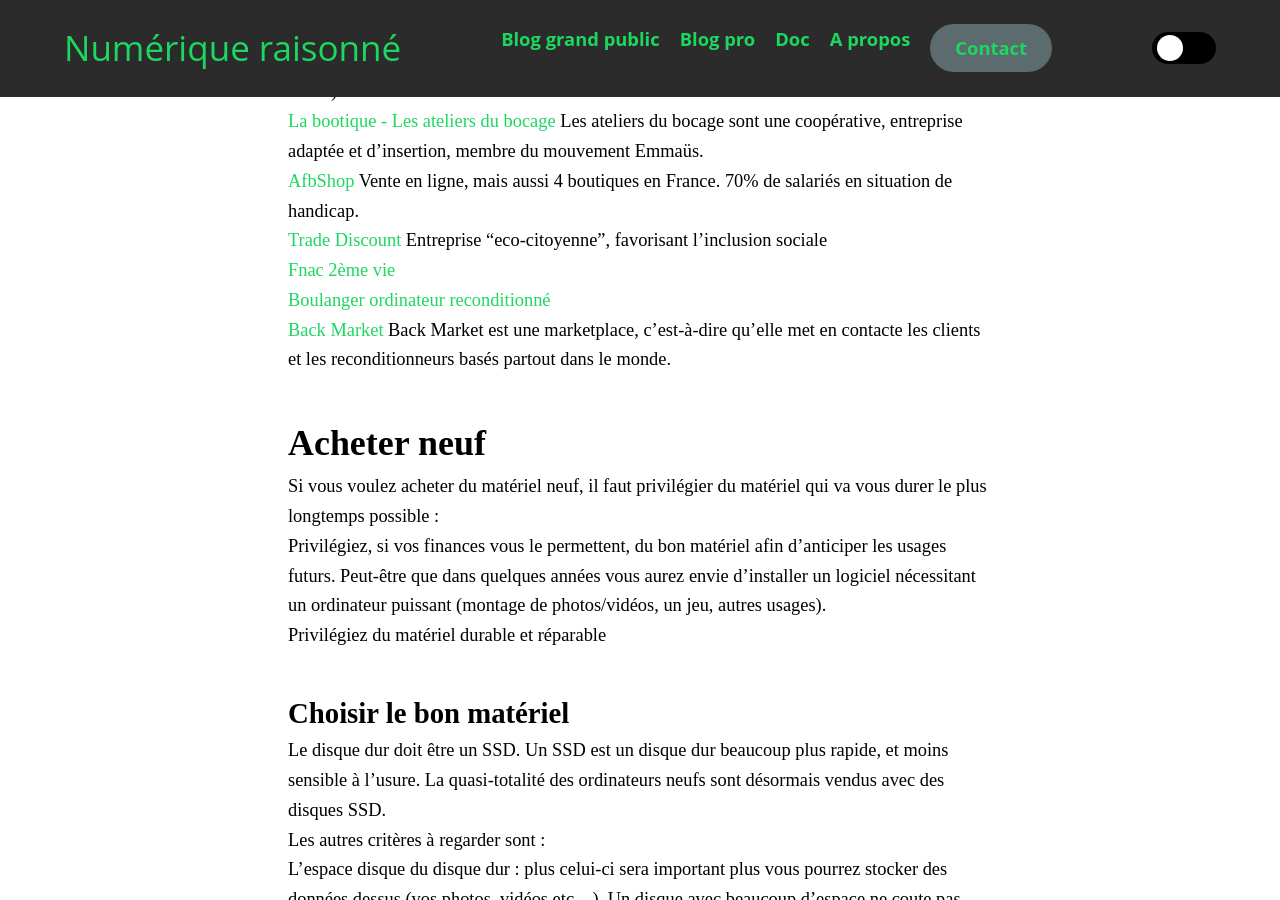
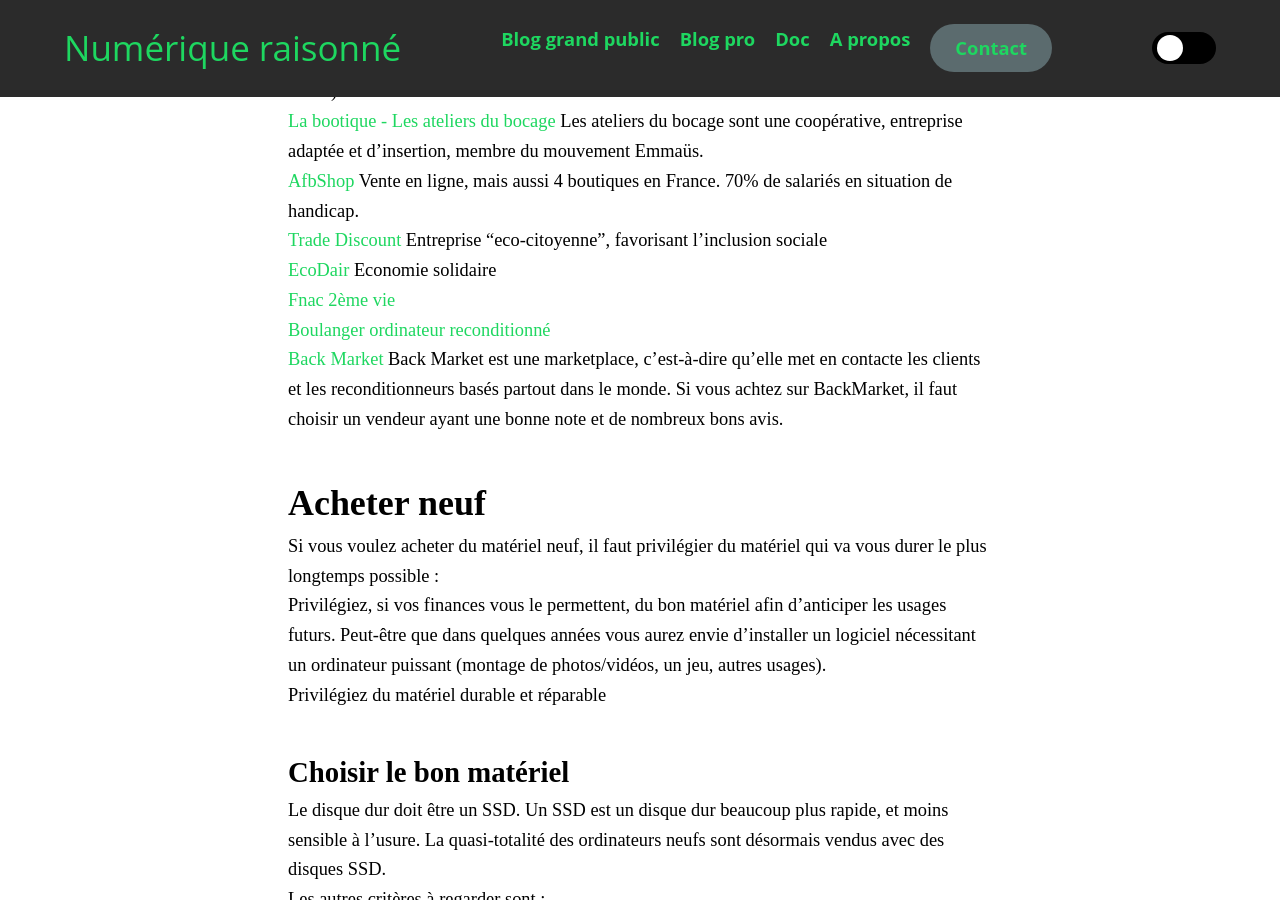
Before and after one commit to Slandais/slandais.github.io, a Jekyll site: the page built from _posts/2021-06-15-acheter-ordinateur-portable.md, in a window 1280 px wide and 900 px high, scrolled down 1656 px. Built offline with Jekyll 4.4.1, drawn with Linux system fonts in a browser that asks for light colours.

Commit message:
Update 2021-06-15-acheter-ordinateur-portable.md

```diff
--- a/_posts/2021-06-15-acheter-ordinateur-portable.md
+++ b/_posts/2021-06-15-acheter-ordinateur-portable.md
@@ -50,9 +50,10 @@
 * [La bootique - Les ateliers du bocage](https://la-bootique.com/) Les ateliers du bocage sont une coopérative, entreprise adaptée et d’insertion, membre du mouvement Emmaüs.
 * [AfbShop](https://www.afbshop.fr/) Vente en ligne, mais aussi 4 boutiques en France. 70% de salariés en situation de handicap.
 * [Trade Discount](https://www.tradediscount.com/) Entreprise "eco-citoyenne", favorisant l'inclusion sociale
+* [EcoDair](https://www.ordinateur-occasion.com/) Economie solidaire
 * [Fnac 2ème vie](https://www.fnac.com/Fnac-Seconde-Vie/Ordinateur-et-Tablette-d-occasion/shi377369/w-4#bl=2nde_vie_NMO_Micro)
 * [Boulanger ordinateur reconditionné](https://www.boulanger.com/c/tous-les-ordinateurs-portables/_etat_produit~reconditionne9)
-* [Back Market](https://www.backmarket.fr/) Back Market est une marketplace, c’est-à-dire qu'elle met en contacte les clients et les reconditionneurs basés partout dans le monde.
+* [Back Market](https://www.backmarket.fr/) Back Market est une marketplace, c’est-à-dire qu'elle met en contacte les clients et les reconditionneurs basés partout dans le monde. Si vous achtez sur BackMarket, il faut choisir un vendeur ayant une bonne note et de nombreux bons avis.
 
 ## Acheter neuf
 
```
